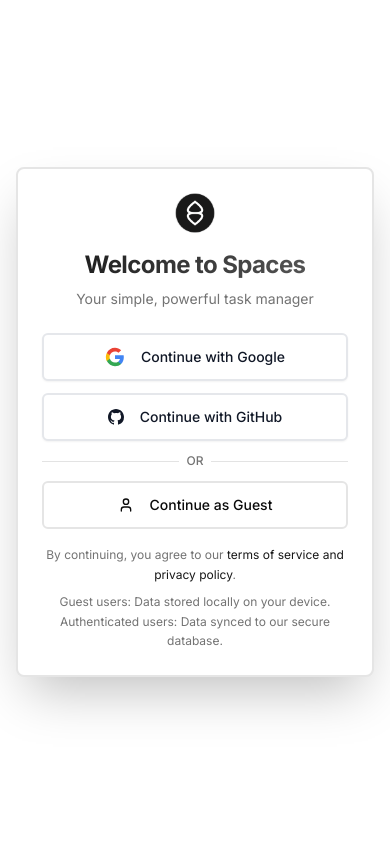
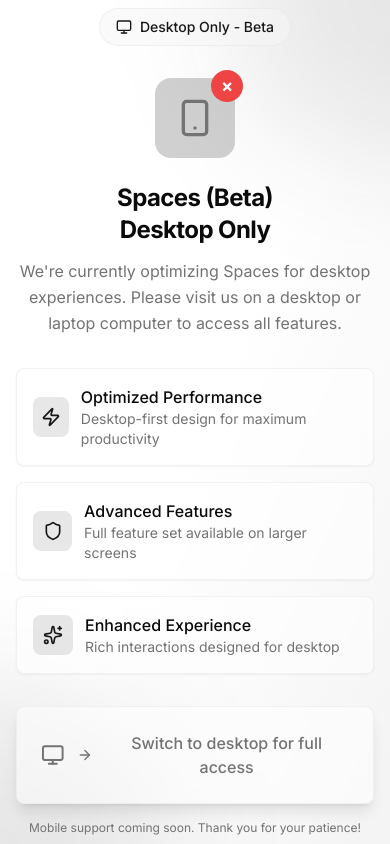
Before and after one commit to wote-dev/simplr-web, a React (Vite) app in the folder simplr-front-end/simplr-react/: page / in a window 390 px wide. Built offline with nearby package versions, Linux system fonts and the light colour scheme.

Commit message:
removed mobile version

```diff
--- a/simplr-front-end/simplr-react/src/App.tsx
+++ b/simplr-front-end/simplr-react/src/App.tsx
@@ -10,10 +10,13 @@ import { AuthCallback } from '@/components/auth/AuthCallback';
 import { TaskManager } from '@/components/tasks/TaskManager';
 import { PrivacyPolicyPage } from '@/pages/PrivacyPolicyPage';
 import { WaitlistLanding } from '@/components/landing/WaitlistLanding';
+import { MobileRestriction } from '@/components/mobile/MobileRestriction';
+import { useMobileDetection } from '@/hooks/useMobileDetection';
 
 function AppContent() {
   const { isAuthenticated, isLoading } = useAuth();
   const [isAuthCallback, setIsAuthCallback] = useState(false);
+  const isMobile = useMobileDetection();
 
   useEffect(() => {
     // Check if we're in an auth callback flow
@@ -21,6 +24,11 @@ function AppContent() {
     const isCallback = hashParams.get('access_token') || hashParams.get('error') || hashParams.get('type') === 'recovery';
     setIsAuthCallback(!!isCallback);
   }, []);
+
+  // Show mobile restriction page if on mobile device
+  if (isMobile) {
+    return <MobileRestriction />;
+  }
 
   // Show auth callback handler if we're in callback flow
   if (isAuthCallback) {
--- /dev/null
+++ b/simplr-front-end/simplr-react/src/components/mobile/MobileRestriction.tsx
@@ -0,0 +1,153 @@
+import { motion } from 'framer-motion';
+import { Badge } from '@/components/ui/badge';
+import { Card, CardContent } from '@/components/ui/card';
+import { Button } from '@/components/ui/button';
+import {
+  Monitor,
+  Smartphone,
+  ArrowRight,
+  Sparkles,
+  Zap,
+  Shield
+} from 'lucide-react';
+
+export function MobileRestriction() {
+  const features = [
+    {
+      icon: Zap,
+      title: 'Optimized Performance',
+      description: 'Desktop-first design for maximum productivity'
+    },
+    {
+      icon: Shield,
+      title: 'Advanced Features',
+      description: 'Full feature set available on larger screens'
+    },
+    {
+      icon: Sparkles,
+      title: 'Enhanced Experience',
+      description: 'Rich interactions designed for desktop'
+    }
+  ];
+
+  return (
+    <div className="h-screen bg-gradient-to-br from-background via-background to-accent/5 relative overflow-hidden">
+      {/* Background Elements */}
+      <div className="absolute inset-0 overflow-hidden">
+        <div className="absolute -top-40 -right-40 w-80 h-80 bg-gradient-to-br from-primary/10 to-accent/10 rounded-full blur-3xl" />
+        <div className="absolute -bottom-40 -left-40 w-80 h-80 bg-gradient-to-tr from-accent/10 to-primary/10 rounded-full blur-3xl" />
+      </div>
+
+      <div className="relative z-10 flex flex-col items-center justify-center h-screen px-4 py-6">
+        <div className="w-full max-w-2xl mx-auto text-center space-y-8">
+
+          {/* Header Badge */}
+          <motion.div
+            initial={{ opacity: 0, y: 20 }}
+            animate={{ opacity: 1, y: 0 }}
+            transition={{ duration: 0.6, ease: [0.25, 0.46, 0.45, 0.94] }}
+          >
+            <Badge
+              variant="secondary"
+              className="px-4 py-2 text-sm font-medium bg-muted/50 backdrop-blur-sm border border-border/50"
+            >
+              <Monitor className="w-4 h-4 mr-2 text-primary" />
+              Desktop Only - Beta
+            </Badge>
+          </motion.div>
+
+          {/* Main Content */}
+          <motion.div
+            initial={{ opacity: 0, y: 30 }}
+            animate={{ opacity: 1, y: 0 }}
+            transition={{ duration: 0.8, delay: 0.1, ease: [0.25, 0.46, 0.45, 0.94] }}
+            className="space-y-6"
+          >
+            {/* Icon */}
+            <div className="flex justify-center">
+              <div className="relative">
+                <div className="w-20 h-20 bg-gradient-to-br from-primary/20 to-accent/20 rounded-2xl flex items-center justify-center">
+                  <Smartphone className="w-10 h-10 text-muted-foreground" />
+                </div>
+                <div className="absolute -top-2 -right-2 w-8 h-8 bg-destructive rounded-full flex items-center justify-center">
+                  <span className="text-destructive-foreground text-lg font-bold">×</span>
+                </div>
+              </div>
+            </div>
+
+            {/* Heading */}
+            <div className="space-y-3">
+              <h1 className="text-2xl sm:text-3xl font-bold tracking-tight text-foreground">
+                Spaces (Beta)
+                <br />
+                Desktop Only
+              </h1>
+
+              <p className="text-base text-muted-foreground max-w-lg mx-auto leading-relaxed">
+                We're currently optimizing Spaces for desktop experiences.
+                Please visit us on a desktop or laptop computer to access all features.
+              </p>
+            </div>
+          </motion.div>
+
+          {/* Features Grid */}
+          <motion.div
+            initial={{ opacity: 0, y: 30 }}
+            animate={{ opacity: 1, y: 0 }}
+            transition={{ duration: 0.8, delay: 0.2, ease: [0.25, 0.46, 0.45, 0.94] }}
+            className="grid grid-cols-1 gap-4"
+          >
+            {features.map((feature, index) => (
+              <motion.div
+                key={feature.title}
+                initial={{ opacity: 0, y: 20 }}
+                animate={{ opacity: 1, y: 0 }}
+                transition={{
+                  duration: 0.5,
+                  delay: 0.3 + index * 0.1,
+                  ease: [0.25, 0.46, 0.45, 0.94]
+                }}
+              >
+                <Card className="bg-card/50 backdrop-blur-sm border border-border/50 shadow-sm hover:shadow-md transition-all duration-200">
+                  <CardContent className="p-4">
+                    <div className="flex items-center space-x-3">
+                      <div className="w-10 h-10 bg-gradient-to-br from-primary/10 to-accent/10 rounded-lg flex items-center justify-center">
+                        <feature.icon className="w-5 h-5 text-primary" />
+                      </div>
+                      <div className="text-left">
+                        <h3 className="font-medium text-foreground">{feature.title}</h3>
+                        <p className="text-sm text-muted-foreground">{feature.description}</p>
+                      </div>
+                    </div>
+                  </CardContent>
+                </Card>
+              </motion.div>
+            ))}
+          </motion.div>
+
+          {/* Call to Action */}
+          <motion.div
+            initial={{ opacity: 0, y: 30 }}
+            animate={{ opacity: 1, y: 0 }}
+            transition={{ duration: 0.8, delay: 0.4, ease: [0.25, 0.46, 0.45, 0.94] }}
+            className="space-y-4"
+          >
+            <Card className="bg-card/50 backdrop-blur-sm border border-border/50 shadow-lg">
+              <CardContent className="p-6">
+                <div className="flex items-center justify-center space-x-3 text-muted-foreground">
+                  <Monitor className="w-6 h-6" />
+                  <ArrowRight className="w-4 h-4" />
+                  <span className="font-medium">Switch to desktop for full access</span>
+                </div>
+              </CardContent>
+            </Card>
+
+            <p className="text-xs text-muted-foreground">
+              Mobile support coming soon. Thank you for your patience!
+            </p>
+          </motion.div>
+        </div>
+      </div>
+    </div>
+  );
+}
--- /dev/null
+++ b/simplr-front-end/simplr-react/src/hooks/useMobileDetection.ts
@@ -0,0 +1,26 @@
+import { useState, useEffect } from 'react';
+
+/**
+ * Custom hook for detecting mobile devices
+ * Uses the same breakpoint as TaskManager (640px - Tailwind's sm breakpoint)
+ */
+export function useMobileDetection() {
+  const [isMobile, setIsMobile] = useState(false);
+
+  useEffect(() => {
+    const checkIsMobile = () => {
+      setIsMobile(window.innerWidth < 640); // 640px is Tailwind's sm breakpoint
+    };
+
+    // Check on mount
+    checkIsMobile();
+
+    // Add resize listener
+    window.addEventListener('resize', checkIsMobile);
+
+    // Cleanup
+    return () => window.removeEventListener('resize', checkIsMobile);
+  }, []);
+
+  return isMobile;
+}
```
